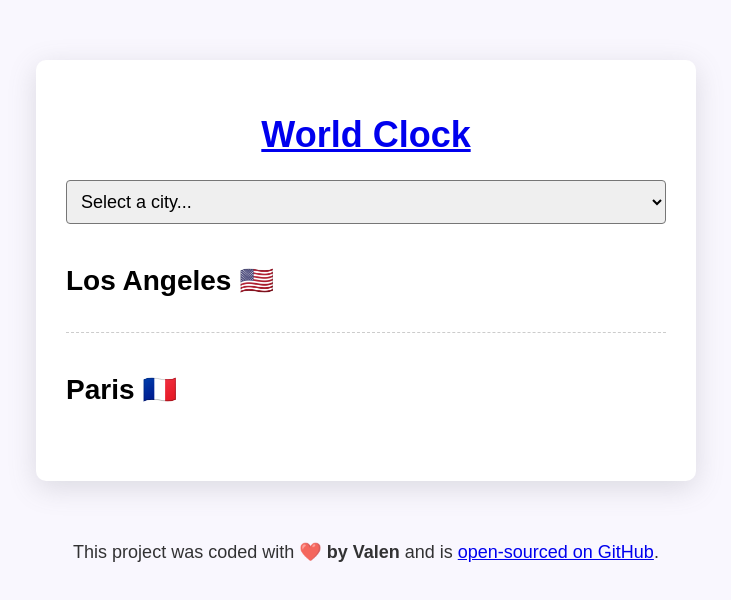
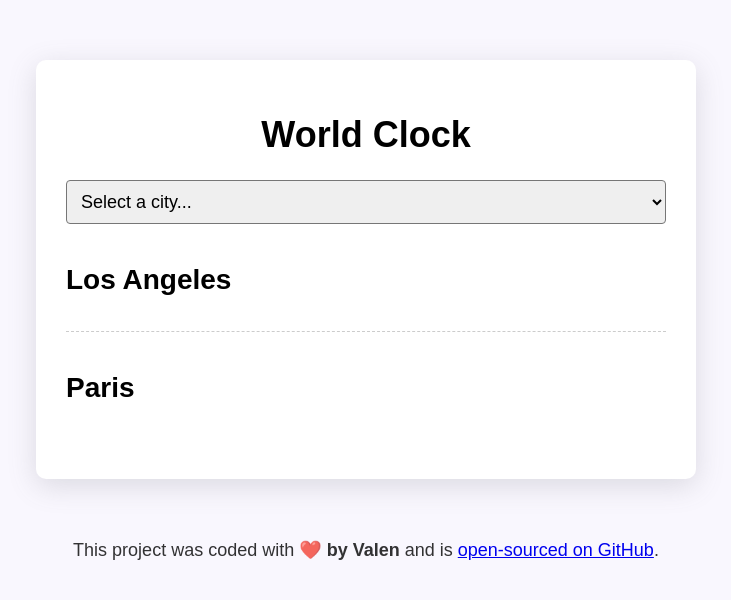
Before and after one commit to meta100py/world-clock, a plain HTML site: page index.html in a window 1280 px wide. Shown: the whole page, without its empty margins (274-1005 px from the left). Drawn offline with nearby package versions, Linux system fonts and the light colour scheme; a script that the page names is missing.

Commit message:
improved the h1 design

```diff
--- a/css/style.css
+++ b/css/style.css
@@ -11,7 +11,12 @@ h2 {
   margin: 0 0 5px;
   font-size: 28px;
 }
+h1 a {
+  text-decoration: none;
+  color: black;
+}
 select {
+  cursor: pointer;
   display: block;
   width: 100%;
   font-size: 18px;
--- a/index.html
+++ b/index.html
@@ -21,14 +21,14 @@
       <div id="cities">
         <div class="city" id="los-angeles">
           <div>
-            <h2>Los Angeles 🇺🇸</h2>
+            <h2>Los Angeles</h2>
             <div class="date"></div>
           </div>
           <div class="time"></div>
         </div>
         <div class="city" id="paris">
           <div>
-            <h2>Paris 🇫🇷</h2>
+            <h2>Paris</h2>
             <div class="date"></div>
           </div>
           <div class="time"></div>
```
